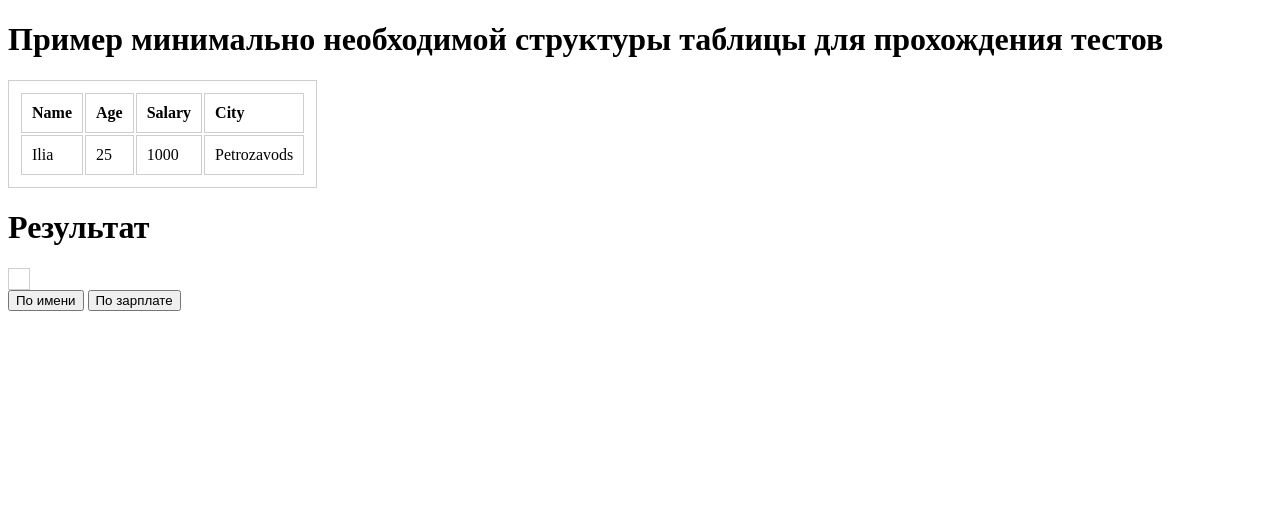
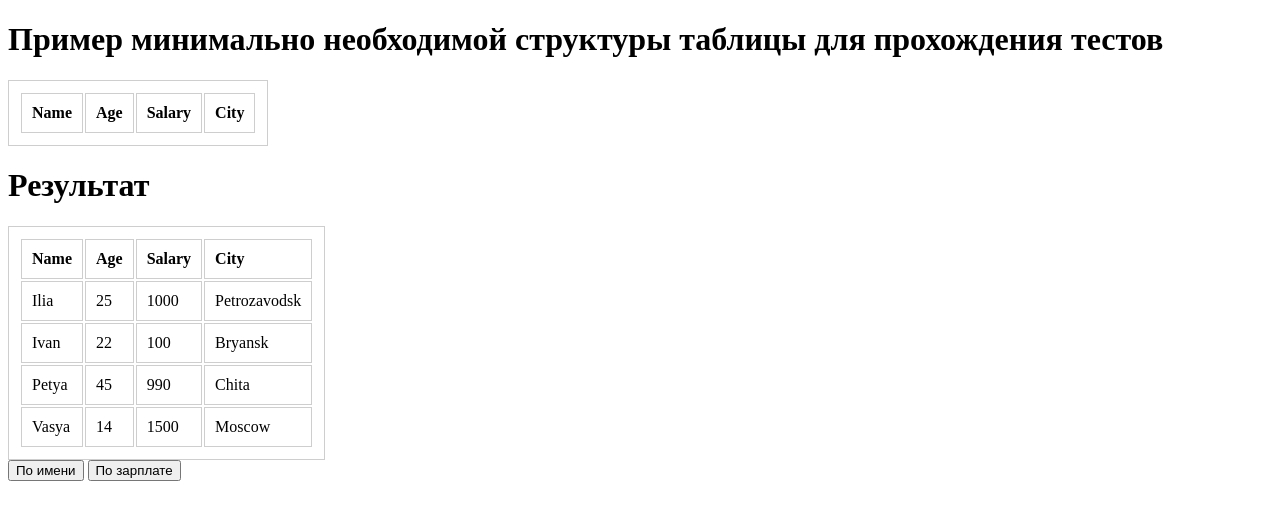
Before and after one commit to js-tasks-ru/jsbasic-20200514_kholosinc, a website: page 5-module/2-task/index.html in a window 1280 px wide. Both pictures are taken after a click on the button "По имени". Drawn offline with Linux system fonts and the light colour scheme; files that its build step writes are made by us from their sources.

Commit message:
Урок 5

```diff
--- a/4-module/2-task/index.js
+++ b/4-module/2-task/index.js
@@ -4,9 +4,4 @@ function makeDiagonalRed(table) {
     let i = row.sectionRowIndex;
     row.cells[i].style.background = "red"
   }
-  // let tr = document.querySelectorAll("tr");
-  // for (let i = 0; i < tr.length; i++) {
-  //   let td = tr[i].querySelectorAll("td")
-  //   td[i].style.background = "red"
-  // }
 }
--- a/5-module/2-task/index.html
+++ b/5-module/2-task/index.html
@@ -1,11 +1,13 @@
 <!DOCTYPE html>
 <html lang="en">
+
 <head>
   <meta charset="UTF-8">
   <title>Занятие 5: Сортируемая таблица</title>
   <link href="style.css" rel="stylesheet">
   <script src="index.js"></script>
 </head>
+
 <body>
   <h1>Пример минимально необходимой структуры таблицы для прохождения тестов</h1>
   <div class="example">
@@ -19,12 +21,6 @@
         </tr>
       </thead>
       <tbody>
-                <tr>
-                    <td>Ilia</td>
-                    <td>25</td>
-                    <td>1000</td>
-                    <td>Petrozavods</td>
-                </tr>
 
       </tbody>
     </table>
@@ -38,8 +34,7 @@
   <script>
     'use strict';
 
-        let rows = [
-            {
+    let rows = [{
         name: 'Ilia',
         age: 25,
         salary: 1000,
@@ -73,4 +68,5 @@
   <button onclick="table.sort(0)">По имени</button>
   <button onclick="table.sort(2)">По зарплате</button>
 </body>
+
 </html>
--- a/5-module/2-task/index.js
+++ b/5-module/2-task/index.js
@@ -1,29 +1,49 @@
-/**
- * Компонент, который реализует сортируемую таблицу
- * @param {Array} items - данные, которые нужно отобразить
- *
- * Пример одного элемента, описывающего строку таблицы
- *
- *      {
- *          name: 'Ilia',
- *          age: 25,
- *          salary: '1000',
- *          city: 'Petrozavodsk'
- *      },
- *
- * @constructor
- */
 function SortableTable(items) {
-  /**
-   * @property {Element} - обязательное свойство, которое ссылается на элемент <table>
-   */
   this.el = document.createElement('table');
 
-  /**
-   * Метод выполняет сортировку таблицы
-   * @param {number} column - номер колонки, по которой
-   * нужно выполнить сортировку (отсчет начинается от 0)
-   * @param {boolean} desc - признак того, что сортировка должна идти в обратном порядке
-   */
-  this.sort = (column, desc = false) => {};
+  const thead = document.createElement('thead');
+  const tbody = document.createElement('tbody');
+
+  thead.innerHTML = `
+         <tr>
+            <td>Name</td>
+            <td>Age</td>
+            <td>Salary</td>
+            <td>City</td>
+         </tr>
+    `;
+
+  this.el.appendChild(thead);
+  this.el.appendChild(tbody);
+
+  function render() {
+    tbody.innerHTML = items.map((item) => {
+      let row = '';
+
+      for (const key in item) {
+        row += `<td>${item[key]}</td>`;
+      }
+
+      return `<tr>${row}</tr>`;
+    }).join('');
+  }
+
+  this.sort = (column, desc = false) => {
+    items = items.sort((a, b) => {
+      const keyA = Object.keys(a)[column];
+      const keyB = Object.keys(b)[column];
+
+      if (desc) {
+        return a[keyA] < b[keyB] ? 1 : -1;
+      }
+
+      return a[keyA] > b[keyB] ? 1 : -1;
+    });
+
+    render();
+  };
+
+  render();
+
+
 }
```
Also changed, not shown: 5-module/1-task/index.js (+22 -4 lines). Lines whose indentation alone changed are shown as unchanged.
